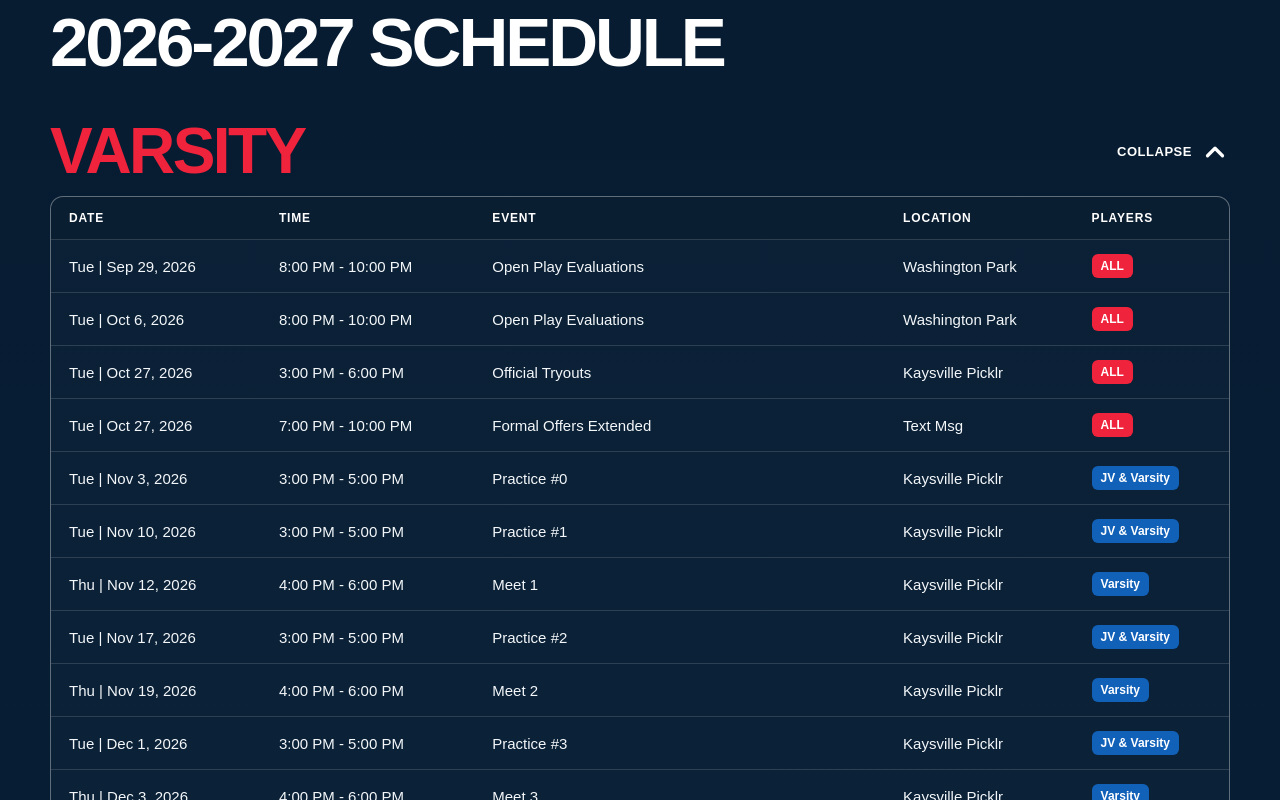
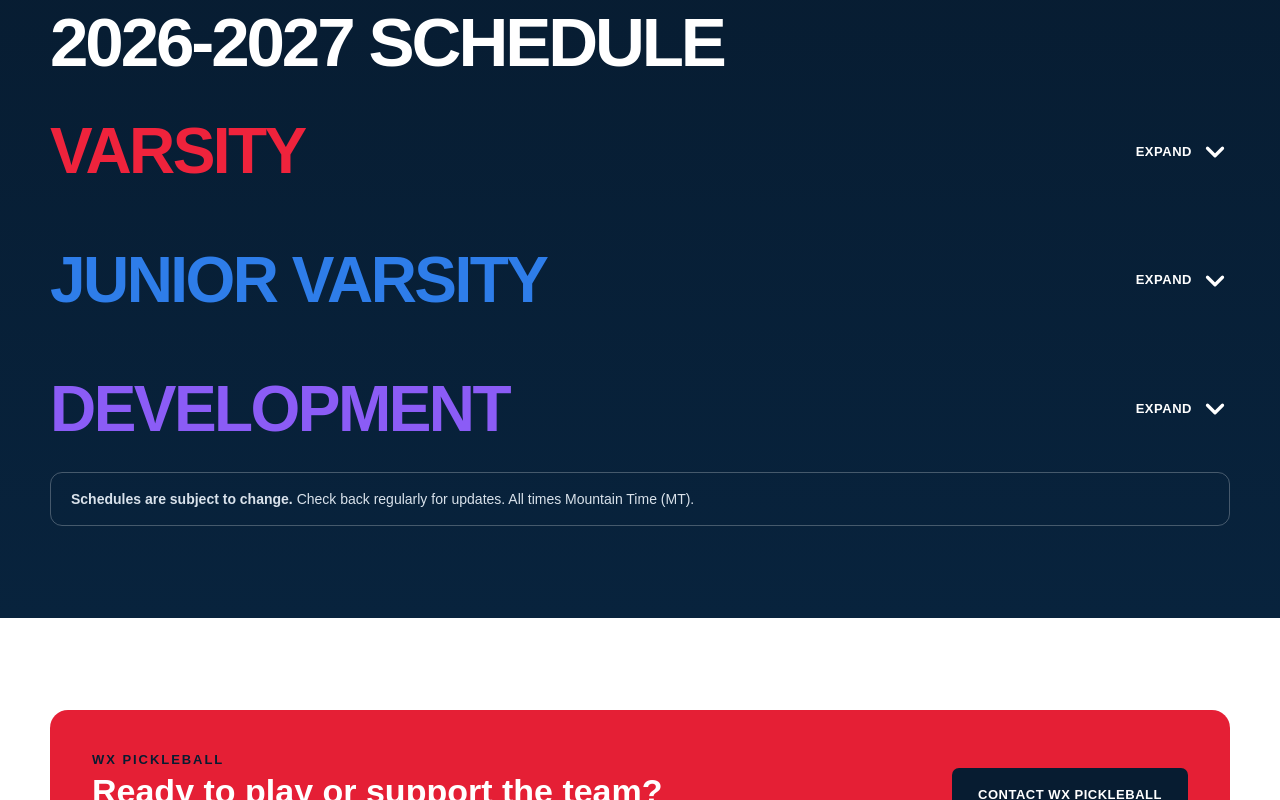
Before and after one commit to colesp-ui/wxpickleball, a Next.js app: page / in a window 1280 px wide. Shown: the part 3720-4520 px from the top of the page. Built offline with nearby package versions, Linux system fonts and the light colour scheme.

Commit message:
Default schedule sections to collapsed

```diff
--- a/app/page.js
+++ b/app/page.js
@@ -71,7 +71,7 @@ const FocusIcon = ({ type }) => {
 
 function ScheduleTable({ group }) {
   return (
-    <details className={`schedule-block ${group.className}`} open>
+    <details className={`schedule-block ${group.className}`}>
       <summary className="schedule-team-title" style={{cursor:"pointer",listStyle:"none",display:"flex",alignItems:"center",justifyContent:"space-between",gap:20}}>
         <span>{group.name}</span>
         <span className="schedule-toggle" aria-hidden="true"><span className="toggle-label toggle-label-open">Collapse</span><span className="toggle-label toggle-label-closed">Expand</span><svg className="schedule-chevron" width="30" height="30" viewBox="0 0 24 24" fill="none" stroke="currentColor" strokeWidth="2.6" strokeLinecap="round" strokeLinejoin="round"><path d="m6 9 6 6 6-6"/></svg></span>
```
